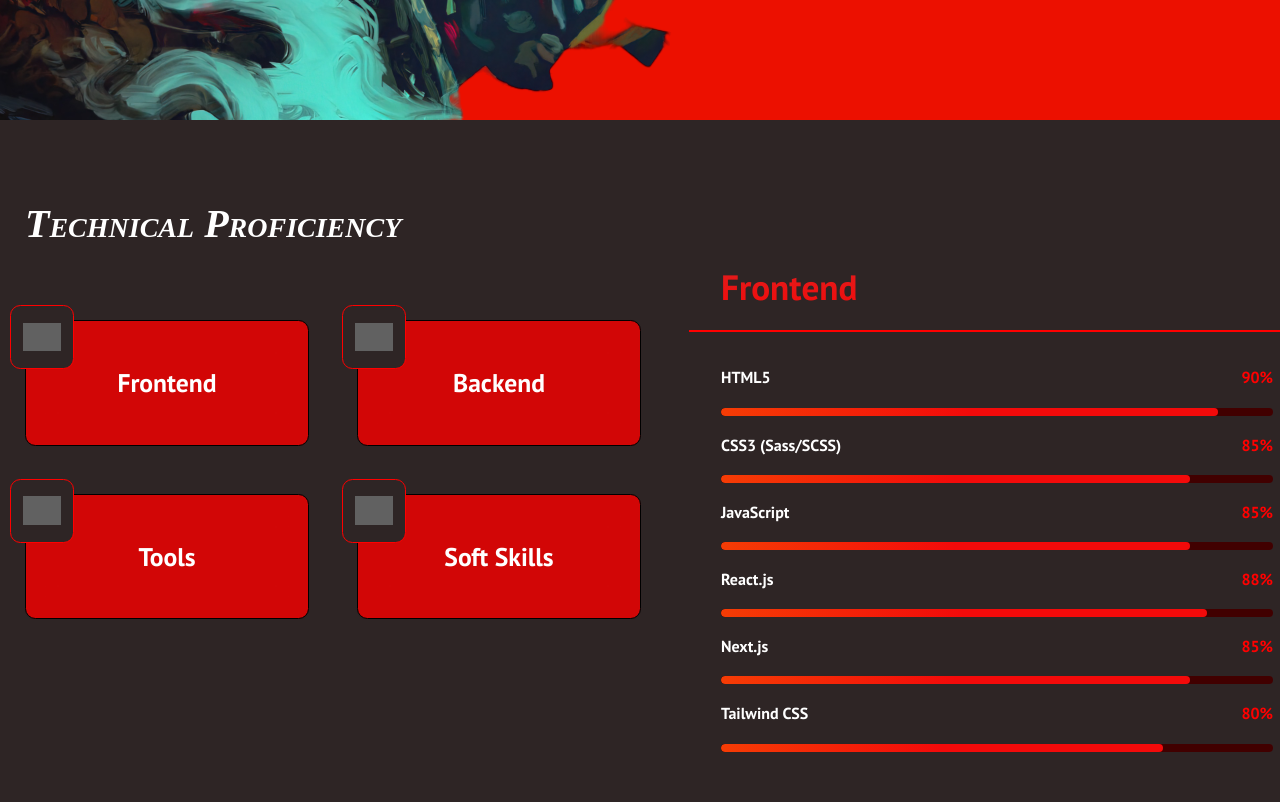
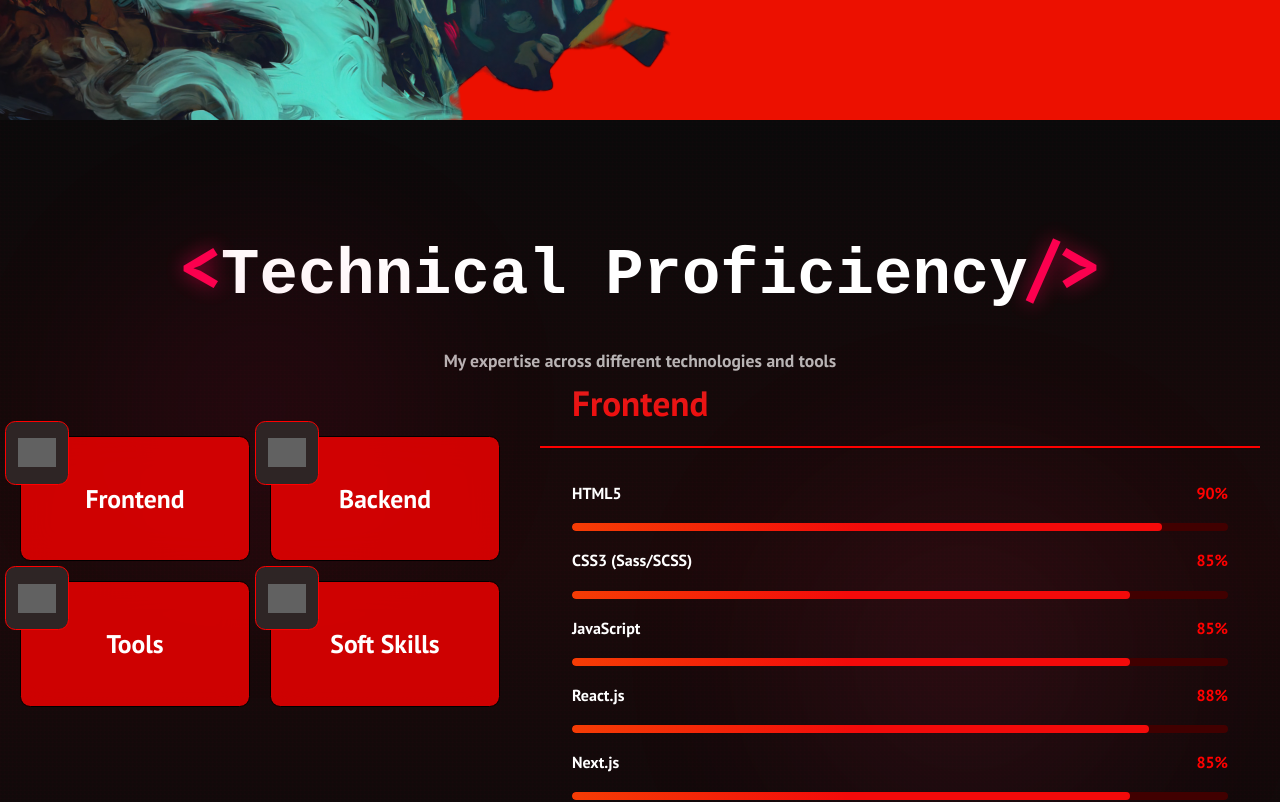
Before and after one commit to ampolperlada/ampoloppa-site, a React (Create React App) app: page /skills in a window 1280 px wide. Shown: the part 680-1482 px from the top of the page. Built offline with nearby package versions, Linux system fonts and the light colour scheme; grey boxes are pictures that could not be loaded.

Commit message:
Enhance Skillz component: update layout, add animations, and improve styling

```diff
--- a/src/components/skillz.css
+++ b/src/components/skillz.css
@@ -1,49 +1,195 @@
-
-
-.skills-container{
+.skills-container {
+  min-height: 100vh;
+  background: linear-gradient(180deg, #0a0a0a 0%, #1a0a0a 50%, #0a0a0a 100%);
+  padding: 80px 20px;
   position: relative;
-  left: 25px;
-  margin-top: 4rem;
-
+  overflow: hidden;
 }
 
-
-.skills-container h5{
-  font: italic small-caps bold 16px/2 cursive;
-  font-size: 2.5rem;
-  font-weight: 600;
-  margin-bottom: 3.5rem;
-  color: white;
+/* Background Grid Effect */
+.skills-container::before {
+  content: '';
+  position: absolute;
+  top: 0;
+  left: 0;
+  right: 0;
+  bottom: 0;
+  background:
+    repeating-linear-gradient(0deg, rgba(255, 0, 80, 0.03) 0px, transparent 2px, transparent 4px),
+    repeating-linear-gradient(90deg, rgba(255, 0, 80, 0.03) 0px, transparent 2px, transparent 4px);
+  pointer-events: none;
+  opacity: 0.5;
 }
 
-.skills-content{
-  display: flex;
-  align-items: flex-start;
-  gap: 3rem;
+/* Header Section */
+.skills-header {
+  text-align: center;
+  margin-bottom: 60px;
+  animation: fadeInDown 0.8s ease-out;
 }
 
-.skills{
-  flex: 1;
-  display: grid;
-  grid-gap: 3rem;
-  grid-template-columns: repeat(2, 1fr);
+.skills-title {
+  font-size: clamp(2.5rem, 5vw, 4rem);
+  color: #fff;
+  font-weight: 700;
+  margin: 0 0 15px 0;
+  font-family: 'Courier New', monospace;
+  position: relative;
+  display: inline-block;
 }
 
-.skills-info{
-  flex: 1;
+.title-bracket {
+  color: #ff0050;
+  font-size: 1.2em;
+  text-shadow: 0 0 20px rgba(255, 0, 80, 0.6);
+  animation: pulse 2s ease-in-out infinite;
 }
 
-.skillsz img {
-  width: 760px;
-
+.skills-subtitle {
+  color: rgba(255, 255, 255, 0.7);
+  font-size: 1.1rem;
+  margin: 0;
+  font-weight: 400;
 }
 
-@media (max-width:1025px){
-  .skills{
-    padding-left: 1rem;
+/* Content Layout */
+.skills-content {
+  max-width: 1400px;
+  margin: 0 auto;
+  display: grid;
+  grid-template-columns: 1fr 1.5fr;
+  gap: 40px;
+  position: relative;
+  z-index: 1;
+}
+
+/* Skill Category Cards Grid */
+.skills {
+  display: grid;
+  grid-template-columns: repeat(2, 1fr);
+  gap: 20px;
+  height: fit-content;
+}
+
+/* Info Panel */
+.skills-info {
+  position: sticky;
+  top: 100px;
+  height: fit-content;
+}
+
+/* Decorative Background Elements */
+.skills-bg-decoration {
+  position: absolute;
+  top: 0;
+  left: 0;
+  right: 0;
+  bottom: 0;
+  pointer-events: none;
+  z-index: 0;
+}
+
+.decoration-circle {
+  position: absolute;
+  border-radius: 50%;
+  filter: blur(100px);
+  opacity: 0.15;
+  animation: float 8s ease-in-out infinite;
+}
+
+.circle-1 {
+  width: 400px;
+  height: 400px;
+  background: radial-gradient(circle, #ff0050 0%, transparent 70%);
+  top: 10%;
+  left: 5%;
+  animation-delay: 0s;
+}
+
+.circle-2 {
+  width: 500px;
+  height: 500px;
+  background: radial-gradient(circle, #ff3366 0%, transparent 70%);
+  bottom: 10%;
+  right: 5%;
+  animation-delay: 2s;
+}
+
+/* Animations */
+@keyframes fadeInDown {
+  from {
+    opacity: 0;
+    transform: translateY(-30px);
   }
-  .skills,
-  .skills-content{
-    grid-gap: 2rem;
+  to {
+    opacity: 1;
+    transform: translateY(0);
   }
 }
+
+@keyframes pulse {
+  0%, 100% {
+    opacity: 1;
+    text-shadow: 0 0 20px rgba(255, 0, 80, 0.6);
+  }
+  50% {
+    opacity: 0.8;
+    text-shadow: 0 0 30px rgba(255, 0, 80, 0.8);
+  }
+}
+
+@keyframes float {
+  0%, 100% {
+    transform: translateY(0) translateX(0);
+  }
+  33% {
+    transform: translateY(-30px) translateX(20px);
+  }
+  66% {
+    transform: translateY(20px) translateX(-20px);
+  }
+}
+
+/* Responsive Design */
+@media screen and (max-width: 1024px) {
+  .skills-content {
+    grid-template-columns: 1fr;
+    gap: 30px;
+  }
+
+  .skills {
+    grid-template-columns: repeat(2, 1fr);
+  }
+
+  .skills-info {
+    position: relative;
+    top: 0;
+  }
+}
+
+@media screen and (max-width: 768px) {
+  .skills-container {
+    padding: 60px 15px;
+  }
+
+  .skills-header {
+    margin-bottom: 40px;
+  }
+
+  .skills-title {
+    font-size: 2rem;
+  }
+
+  .skills-subtitle {
+    font-size: 0.95rem;
+  }
+
+  .skills {
+    grid-template-columns: 1fr;
+    gap: 15px;
+  }
+
+  .decoration-circle {
+    display: none;
+  }
+}
--- a/src/components/skillz.jsx
+++ b/src/components/skillz.jsx
@@ -12,33 +12,52 @@ function Skillz() {
   };
 
   return (
-   <section className='skills-container'>
-    <h5> Technical Proficiency</h5>
+    <section className='skills-container' id='skills'>
+      {/* Section Header with Animation */}
+      <div className='skills-header'>
+        <h5 className='skills-title'>
+          <span className='title-bracket'>&lt;</span>
+          Technical Proficiency
+          <span className='title-bracket'>/&gt;</span>
+        </h5>
+        <p className='skills-subtitle'>
+          My expertise across different technologies and tools
+        </p>
+      </div>
 
       <div className='skills-content'>
+        {/* Skill Category Cards */}
         <div className='skills'>
-      {SKILLS.map((item)=> (
+          {SKILLS.map((item, index) => (
             <SkillCard
               key={item.title}
               iconURL={item.icon}
               title={item.title}
               isActive={selectedSkill.title === item.title}
-        onClick={() =>{
+              onClick={() => {
                 handleSelectSkill(item);
               }}
+              index={index}
             />
           ))}
         </div>
+
+        {/* Skill Details Panel */}
         <div className='skills-info'>
           <SkillInfoCards
             heading={selectedSkill.title}
             skills={selectedSkill.skills}
           />
         </div>
+      </div>
 
+      {/* Decorative Elements */}
+      <div className='skills-bg-decoration'>
+        <div className='decoration-circle circle-1'></div>
+        <div className='decoration-circle circle-2'></div>
       </div>
     </section>
   );
-};
+}
 
 export default Skillz;
```
Also changed, not shown: 1 other file (tests, documents, lock files or other folders). Lines whose indentation alone changed are shown as unchanged.
